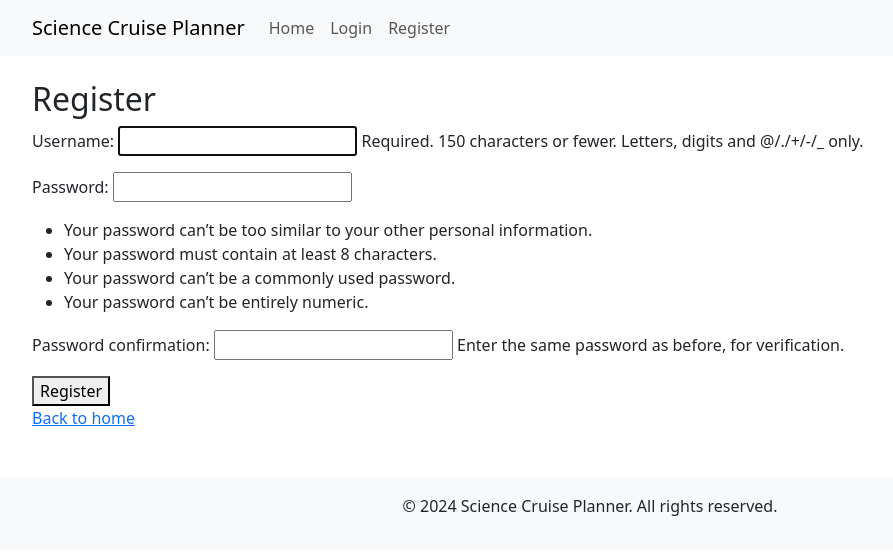
After one commit to hebjornberg/cruise-preparation, a Django app: page /cruise/register/ in a window 1280 px wide. The commit adds this page. Shown: the top 555 px of the page, without its empty margins (50-943 px from the left). Run offline with Django 4.2, Linux system fonts and the light colour scheme.

Commit message:
Add registration and autherization

```diff
--- a/cruise/models.py
+++ b/cruise/models.py
@@ -1,10 +1,12 @@
 from django.db import models
+from django.contrib.auth.models import User
 
 # Create your models here.
 class Cruise(models.Model):
     cruise_number = models.CharField(max_length=15, unique=True)
     start_date = models.DateField()
     end_date = models.DateField()
+    creator = models.ForeignKey(User, on_delete=models.CASCADE, null=True, blank=True)
 
     def __str__(self):
         return f"{self.cruise_number} from {self.start_date} to {self.end_date}"
--- a/cruise/templates/cruise/cruise_detail.html
+++ b/cruise/templates/cruise/cruise_detail.html
@@ -5,6 +5,7 @@
 <p>Name: {{ cruise }}</p>
 <p>Start Date: {{ cruise.start_date }}</p>
 <p>End Date: {{ cruise.end_date }}</p>
+<p>Created by: {{ cruise.creator.username }}
 
 <h2>Packing Items</h2>
 <ul>
--- a/cruise/templates/cruise/cruise_list.html
+++ b/cruise/templates/cruise/cruise_list.html
@@ -1,6 +1,6 @@
 {% extends 'base.html' %}
 
-{% block title %}Cruise List - My Website{% endblock %}
+{% block title %}Cruise List{% endblock %}
 
 {% block content %}
     <h1>Cruise List</h1>
--- /dev/null
+++ b/cruise/templates/registration/registration_form.html
@@ -0,0 +1,13 @@
+{% extends "base.html" %}
+
+{% block title %}Register{% endblock %}
+
+{% block content %}
+    <h2>Register</h2>
+    <form method="post">
+        {% csrf_token %}
+        {{ form.as_p }}
+        <button type="submit">Register</button>
+    </form>
+    <a href="{% url 'home' %}">Back to home</a>
+{% endblock %}
--- a/cruise/urls.py
+++ b/cruise/urls.py
@@ -1,10 +1,14 @@
-from django.urls import path
+from django.urls import path, include
+from django.contrib.auth import views as auth_views
 from . import views
 
 urlpatterns = [
     path('', views.home, name='home'),
+    path('login/', auth_views.LoginView.as_view(), name='login'),
+    path('logout/', auth_views.LogoutView.as_view(), name='logout'),
     path('create_cruise', views.create_cruise, name='create_cruise'),
     path('cruise_list', views.cruise_list, name='cruise_list'),
     path('<int:cruise_id>/', views.cruise_detail, name='cruise_detail'),
-    path('<int:cruise_id>/add_item/', views.add_item, name='add_item')
+    path('<int:cruise_id>/add_item/', views.add_item, name='add_item'),
+    path('register/', views.registration_form, name='registration_form'),
 ]
--- a/cruise/views.py
+++ b/cruise/views.py
@@ -1,4 +1,7 @@
 from django.shortcuts import render, redirect, get_object_or_404
+from django.contrib.auth.forms import UserCreationForm
+from django.contrib.auth import login, authenticate
+from django.contrib.auth.decorators import login_required
 from django.http import HttpResponse
 from .models import Cruise, Item
 from .forms import CruiseForm, ItemForm
@@ -7,11 +10,29 @@ from .forms import CruiseForm, ItemForm
 def home(request):
     return render(request, 'home.html')
 
+def registration_form(request):
+    if request.method == 'POST':
+        form = UserCreationForm(request.POST)
+        if form.is_valid():
+            user = form.save()
+            username = form.cleaned_data.get('username')
+            password = form.cleaned_data.get('password1')
+            user = authenticate(username=username, password=password)
+            login(request, user)
+            return redirect('home')
+    else:
+        form = UserCreationForm()
+    return render(request, 'registration/registration_form.html', {'form': form})
+
+
+@login_required
 def create_cruise(request):
     if request.method == 'POST':
         form = CruiseForm(request.POST)
         if form.is_valid():
-            cruise = form.save()
+            cruise = form.save(commit=False)
+            cruise.creator = request.user
+            cruise.save()
             return redirect('cruise_detail', cruise_id=cruise.id)
     else:
         form = CruiseForm()
@@ -22,6 +43,7 @@ def cruise_detail(request, cruise_id):
     items = cruise.items.all()
     return render(request, 'cruise/cruise_detail.html', {'cruise': cruise, 'items': items})
 
+@login_required
 def add_item(request, cruise_id):
     cruise = get_object_or_404(Cruise, id=cruise_id)
     if request.method == 'POST':
--- a/sciencecruise/settings.py
+++ b/sciencecruise/settings.py
@@ -137,3 +137,6 @@ STATICFILES_DIRS = [os.path.join(BASE_DIR / "static"),]
 # https://docs.djangoproject.com/en/4.2/ref/settings/#default-auto-field
 
 DEFAULT_AUTO_FIELD = 'django.db.models.BigAutoField'
+
+LOGIN_REDIRECT_URL = 'home'
+LOGOUT_REDIRECT_URL = 'home'
--- a/sciencecruise/urls.py
+++ b/sciencecruise/urls.py
@@ -22,4 +22,5 @@ urlpatterns = [
     path('admin/', admin.site.urls),
     path('', home, name='home'),
     path('cruise/', include('cruise.urls')),
+    path('accounts/', include('django.contrib.auth.urls')),
 ]
--- a/templates/base.html
+++ b/templates/base.html
@@ -22,12 +22,24 @@
                         <li class="nav-item">
                             <a class="nav-link" href="{% url 'home' %}">Home</a>
                         </li>
-                        <li class="nav-item">
-                            <a class="nav-link" href="{% url 'create_cruise' %}">Create Cruise</a>
-                        </li>
-                        <li class="nav-item">
-                            <a class="nav-link" href="{% url 'cruise_list' %}">List of Cruises</a>
-                        </li>
+                            {% if user.is_authenticated %}
+                            <li class="nav-item">
+                                <a class="nav-link" href="{% url 'logout' %}">Logout</a>
+                            </li>
+                            <li class="nav-item">
+                                <a class="nav-link" href="{% url 'cruise_list' %}">View Cruises</a>
+                            </li>
+                            <li class="nav-item">
+                                <a class="nav-link" href="{% url 'create_cruise' %}">Create Cruise</a>
+                            </li>
+                            {% else %}
+                            <li class="nav-item">
+                                <a class="nav-link" href="{% url 'login' %}">Login</a>
+                            </li>
+                            <li class="nav-item">
+                                <a class="nav-link" href="{% url 'registration_form' %}">Register</a>
+                            </li>
+                            {% endif %}
                         <!-- Add more navigation items as needed -->
                     </ul>
                 </div>
```
Also changed, not shown: cruise/templates/registration/login.html (added, +13 -0 lines), cruise/migrations/0003_cruise_creator.py (added).
